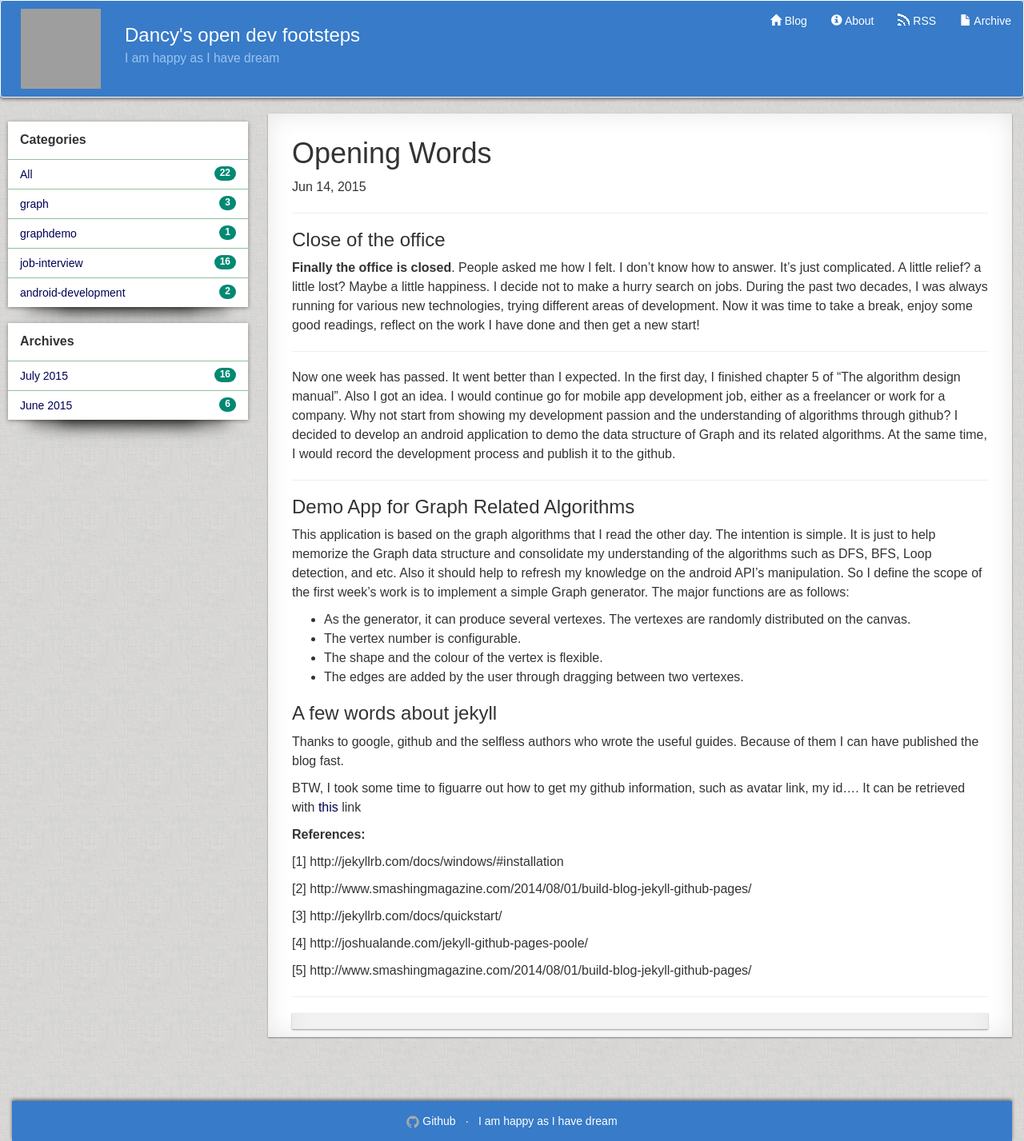
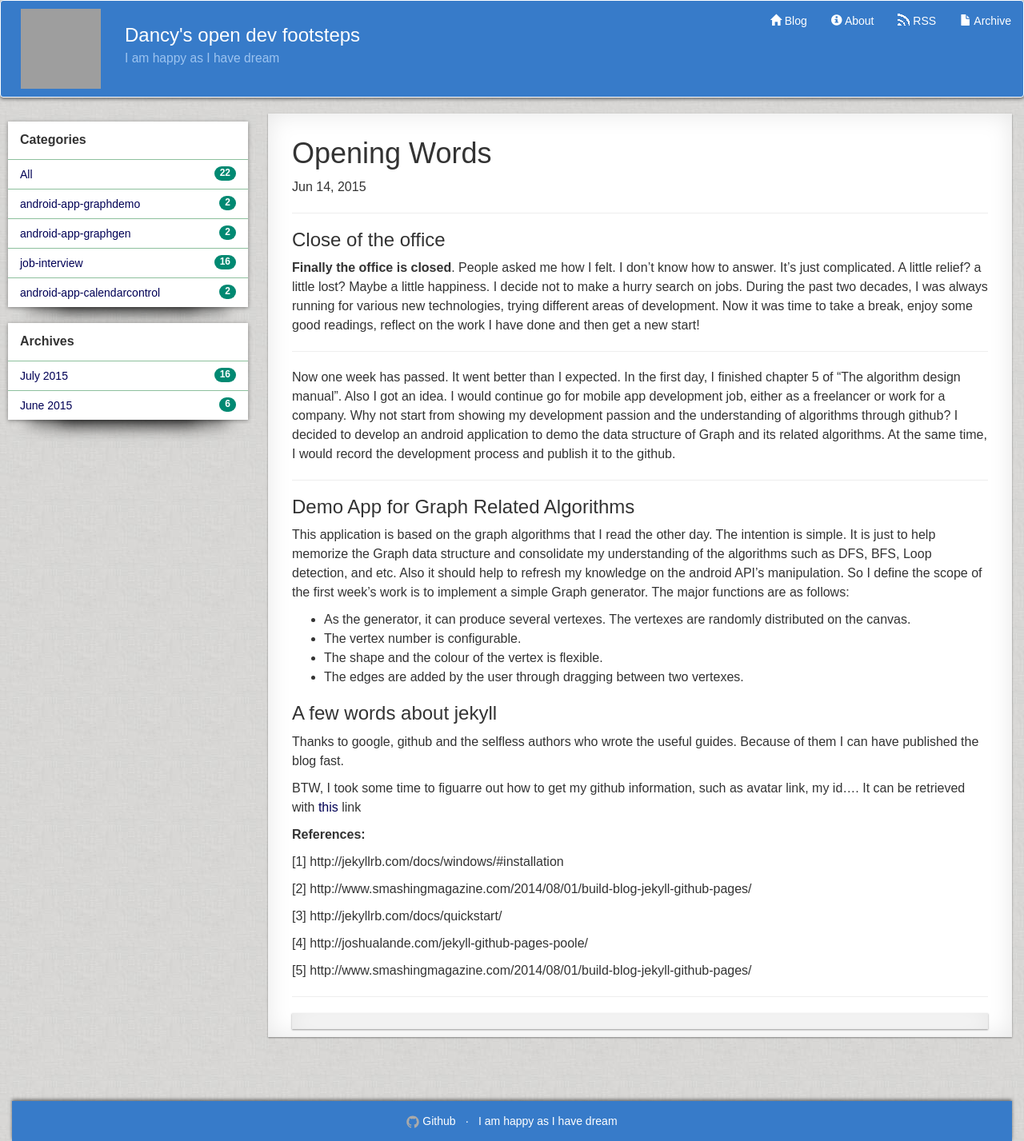
Before and after one commit to dancyxia/dancyxia.github.io, a Jekyll site: the page built from _posts/2015-06-14-opening-words.md, in a window 1280 px wide. Shown: the whole page at 80% size. Built offline with Jekyll 4.4.1, drawn with Linux system fonts in a browser that asks for light colours; comment, search, counter and statistics services are not loaded; grey boxes are pictures that could not be loaded.

Commit message:
reorganize the posts

```diff
--- a/_posts/2015-06-14-opening-words.md
+++ b/_posts/2015-06-14-opening-words.md
@@ -2,8 +2,8 @@
 layout: post
 comments: true
 title: Opening Words
-category: graph
-tags: [algorithm, android]
+category: android-app-graphdemo
+tags: [android]
 ---
 ### Close of the office
 **Finally the office is closed**. People asked me how I felt. I don't know how to answer. It's just complicated. A little relief? a little lost? Maybe a little happiness. I decide not to make a hurry search on jobs. During the past two decades, I was always running for various new technologies, trying different areas of development. Now it was time to take a break, enjoy some good readings, reflect on the work I have done and then get a new start!
```
Also changed, not shown: _posts/2015-06-15-graphdemo-custom-view.md (+1 -1 lines), _posts/2015-06-16-graphdemo-preference.md (+1 -1 lines), _posts/2015-06-17-state-of-fragment.md (+1 -1 lines), _posts/2015-07-02-calendar-widget-overview.md (+1 -1 lines), _posts/2015-07-03-calendar-widget-customviewgroup.md (+1 -1 lines).
